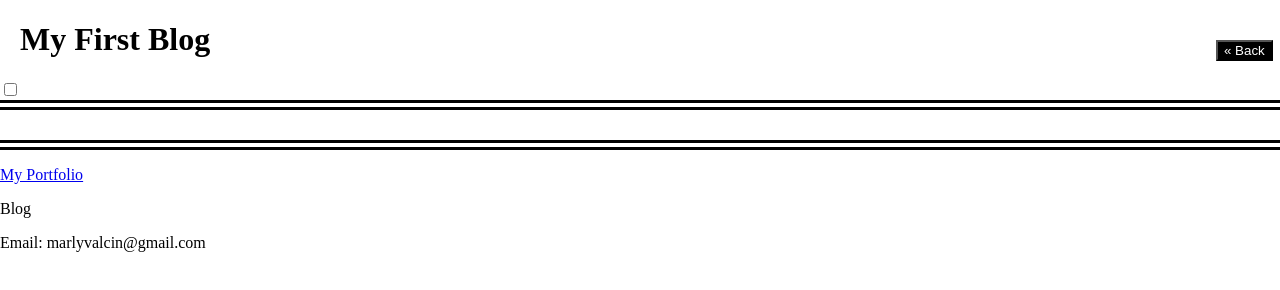
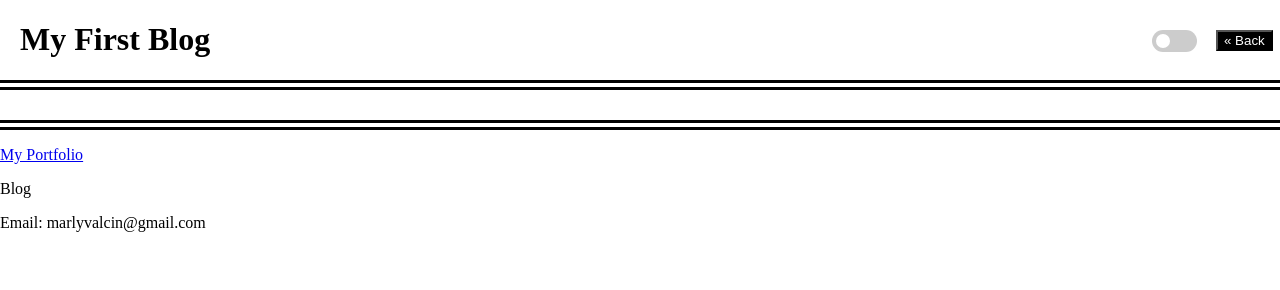
Before and after one commit to MarlyV1/personal-blog, a plain HTML site: page blog.html in a window 1280 px wide. Drawn offline with Linux system fonts and the light colour scheme.

Commit message:
added styling to toggle button in blog.css

```diff
--- a/assets/css/blog.css
+++ b/assets/css/blog.css
@@ -20,11 +20,67 @@ h1 {
 button {
     position: absolute;
     left: 95%;
-    top: 40px;
+    top: 30px;
     cursor: pointer;
     background-color: black;
     color: white;
 }
+
+.toggle {
+    position: absolute;
+    display: inline-block;
+    width: 45px;
+    height: 22px;
+    left: 90%;
+    top: 30px;
+}
+
+.toggle input {
+    opacity: 0;
+    width: 0;
+    height: 0;
+}
+
+.slider {
+    position: absolute;
+    cursor: pointer;
+    top: 0;
+    left: 0;
+    right: 0;
+    bottom: 0;
+    background-color: #ccc;
+    -webkit-transition: .4s;
+    transition: .4s;
+    border-radius: 34px;
+}
+
+.slider:before {
+    position: absolute;
+    content: "";
+    height: 14px;
+    width: 14px;
+    left: 4px;
+    bottom: 4px;
+    background-color: white;
+    -webkit-transition: .4s;
+    transition: .4s;
+    border-radius: 34px;
+}
+
+input:checked + .slider {
+    background-color: rgb(29, 128, 210);
+}
+
+input:focus + .slider {
+    box-shadow: 0 0 1px rgb(29, 128, 210);
+}
+
+input:checked + .slider:before {
+    -webkit-transform: translateX(26px);
+    -ms-transform: translateX(26px);
+    transform: translateX(26px);
+}
+
 
 section {
     border: 2px solid black;
```
